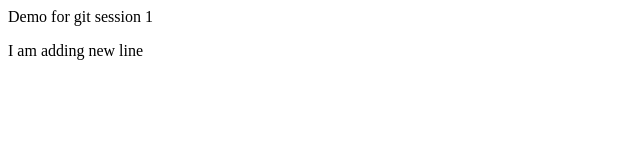
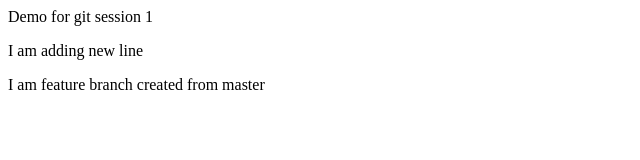
Before and after one commit to nandinigupta99/DemoForGit, a plain HTML site: page index.html in a window 1280 px wide. Shown: the whole page, without its empty margins (0-640 px from the left). Drawn offline with Linux system fonts and the light colour scheme.

Commit message:
Creating new feature branch

```diff
--- a/index.html
+++ b/index.html
@@ -8,5 +8,6 @@
 
 Demo for git session 1
   <p>I am adding new line</p>
+  <p>I am feature branch created from master</p>
 </body>
 </html>
```
